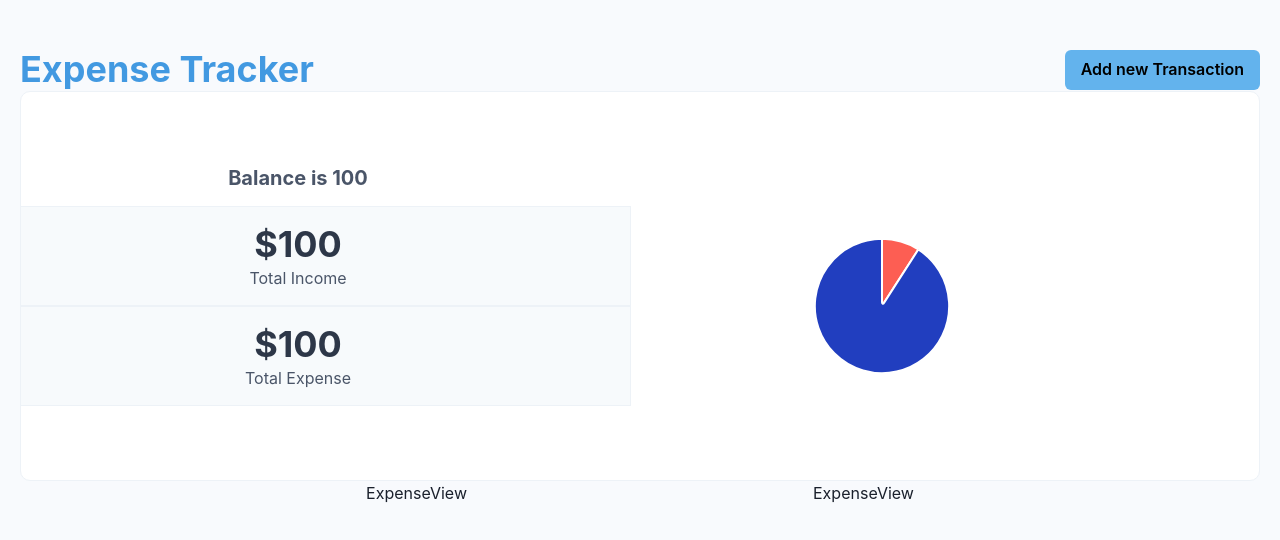
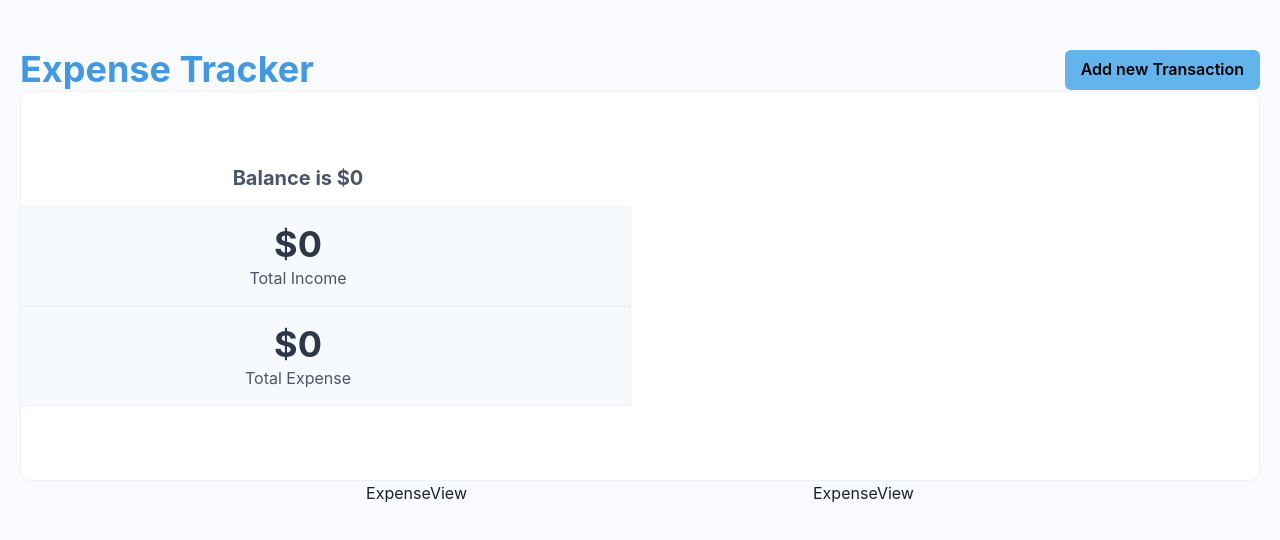
Before and after one commit to JenkinHe/expense-tracker-react, a React (Create React App) app in the folder expense-tracker/: page / in a window 1280 px wide. Shown: the top 540 px of the page. Built offline with nearby package versions, Linux system fonts and the light colour scheme.

Commit message:
all transactions displayed in summary

```diff
--- a/expense-tracker/src/components/main/index.jsx
+++ b/expense-tracker/src/components/main/index.jsx
@@ -1,6 +1,8 @@
 import { Button, Flex, Heading, useDisclosure } from "@chakra-ui/react";
 import Summary from "../summary";
 import ExpenseView from "../expense-view";
+import { useContext, useEffect } from "react";
+import { GlobalContext } from "../../context";
 
 
 
@@ -8,6 +10,20 @@
 export default function Main() {
 
     const{isOpen,onOpen,onClose} =useDisclosure();
+    const {totalExpense,setTotalExpense,totalIncome,setTotalIncome, allTransactions} =useContext(GlobalContext);
+
+    useEffect(()=>{
+        let income=0;
+        let expense =0;
+        allTransactions.forEach(item=>{
+            item.type==='income'?income=income+parseFloat(item.amount):
+            expense=expense+parseFloat(item.amount)
+        })
+
+        setTotalExpense(expense)
+        setTotalIncome(income)
+
+    },[allTransactions])
 
     return <Flex textAlign={'center'} flexDirection={'column'} pr={'5'} pl={'5'}>
         <Flex alignItems={'center'} justifyContent={'space-between'} mt={'12'}>
@@ -21,7 +37,7 @@
             </Flex>
 
         </Flex>
-        <Summary isOpen={isOpen} onClose={onClose}/>
+        <Summary totalExpense={totalExpense} totalIncome={totalIncome} isOpen={isOpen} onClose={onClose}/>
         <Flex w={'full'} alignItems={'flex-start'} justifyContent={'space-evenly'} flexDirection={['column', 'column', 'column', 'row', 'row']}>
             <ExpenseView />
             <ExpenseView />
--- a/expense-tracker/src/components/summary/index.jsx
+++ b/expense-tracker/src/components/summary/index.jsx
@@ -5,7 +5,7 @@
 
 
 
-export default function Summary({onClose,isOpen}){
+export default function Summary({onClose,isOpen,totalExpense,totalIncome}){
     return <Box p="6" border={'1px solid'} borderColor={'gray.100'} overflow={'hidden'} borderRadius={'10'} background={'white'} display={'flex'}>
         <Flex w='full' justifyContent={'center'} alignItems={'center'} flexDirection={{
             base:'column',
@@ -16,7 +16,7 @@
         }}>
             <Flex flex={1} w={'full'} flexDirection={'column'} alignItems={'center'} justifyContent={'space-evenly'} ml={'-20'} mr={'2'}>
                 <Heading size={'md'} mb={'4'} color={'gray.600'}>
-                    Balance is 100
+                    Balance is ${totalIncome-totalExpense}
                 </Heading>
                 <Flex justifyContent={'space-evenly'} alignItems={'center'} bg={'gray.50'} w="full"
                 h="100px"
@@ -24,7 +24,7 @@
                 borderColor={'gray.100'}
                 >
                     <Flex flexDirection={'column'}>
-                        <Heading color={'gray.700'}>$100</Heading>
+                        <Heading color={'gray.700'}>${totalIncome}</Heading>
                         <Text color={'gray.600'}>Total Income</Text>
                     </Flex>
 
@@ -35,7 +35,7 @@
                 borderColor={'gray.100'}
                 >
                     <Flex flexDirection={'column'}>
-                        <Heading color={'gray.700'}>$100</Heading>
+                        <Heading color={'gray.700'}>${totalExpense}</Heading>
                         <Text color={'gray.600'}>Total Expense</Text>
                     </Flex>
 
@@ -44,7 +44,7 @@
             </Flex>
             <Box flex={1} mt={'10'} ml={'-90px'} mr={'5'} width={'300px'} height={'300px'} display={'flex'} alignItems={'center'} justifyContent={'center'}>
                 <Heading>
-                    <TransactionChartSummary expense={100} income={1000}/>
+                    <TransactionChartSummary expense={totalExpense} income={totalIncome}/>
                 </Heading>
 
             </Box>
```
